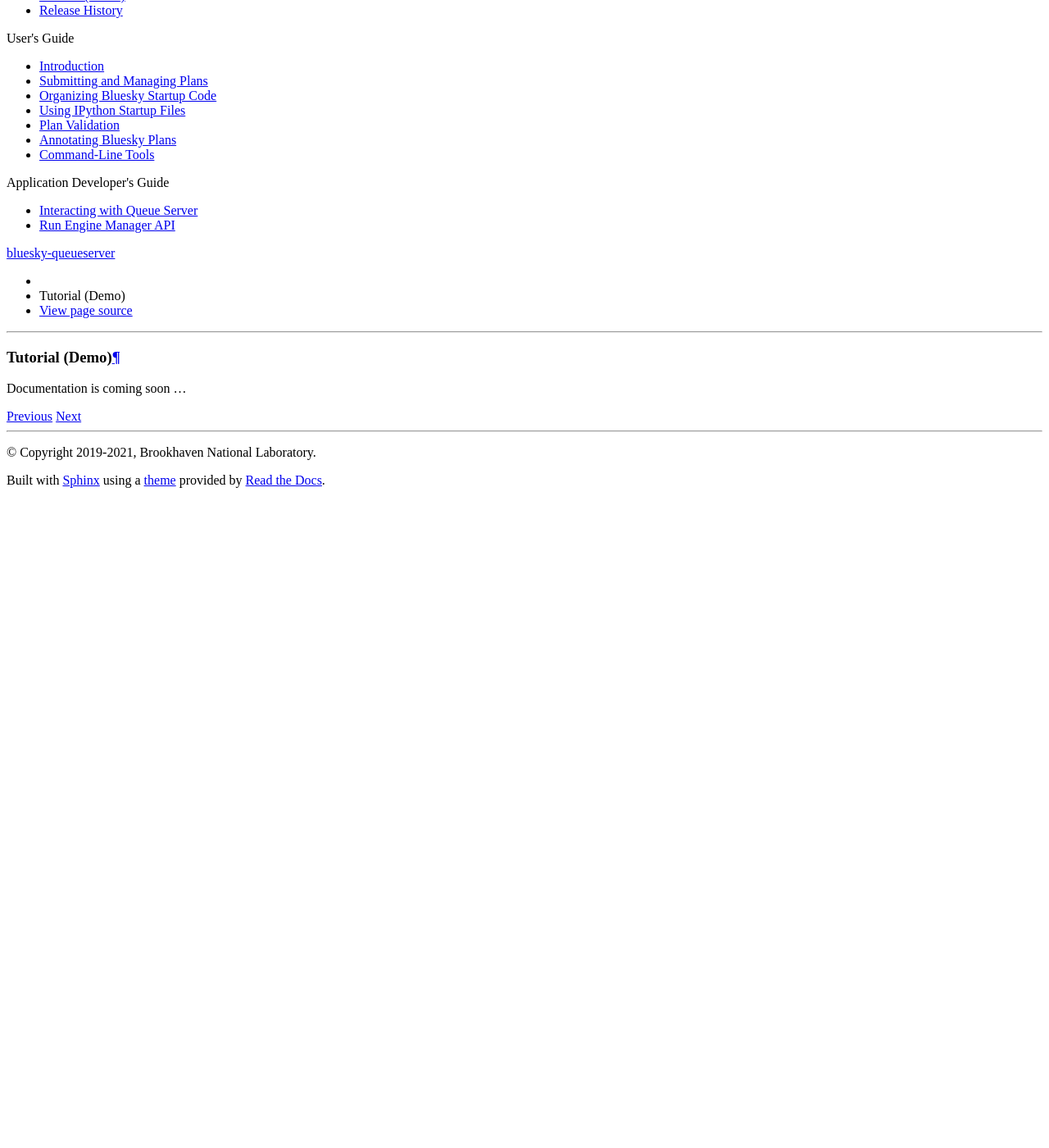
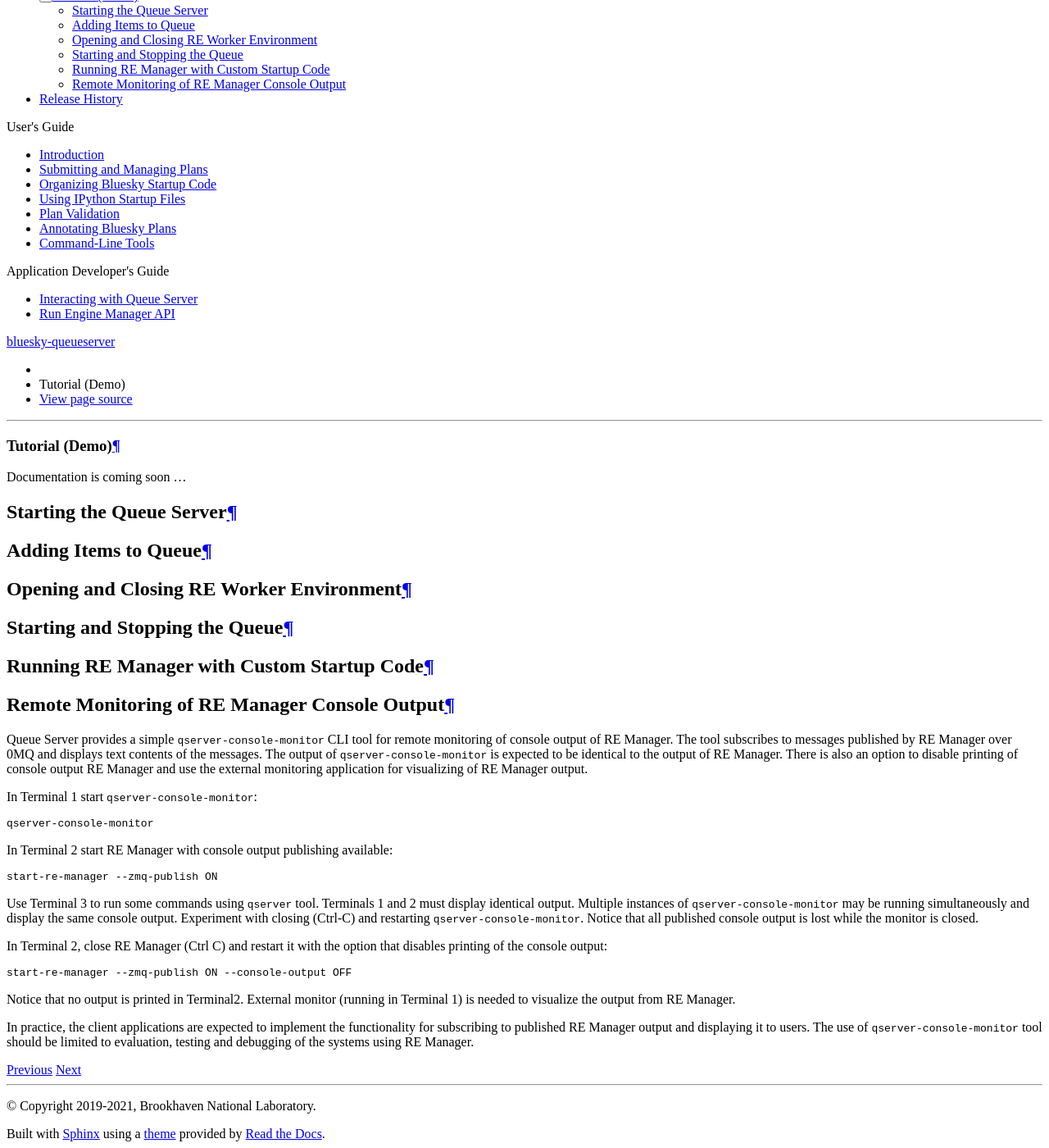
Before and after one commit to bluesky/bluesky-queueserver, a Sphinx documentation site: the page built from docs/source/tutorial.rst, in a window 1280 px wide and 1400 px high, scrolled down 113 px. Shown: the whole window at 82% size. Built offline with Sphinx 7.4.7 and the Read the Docs theme 2.0.0, drawn with Linux system fonts in a browser that asks for light colours; before the commit the page ends 900 px from its top, so only the background shows below that.

Commit message:
DOC: tutorial entry on remote monitoring of RE Manager output

```diff
--- a/docs/source/tutorial.rst
+++ b/docs/source/tutorial.rst
@@ -3,3 +3,56 @@ Tutorial (Demo)
 ===============
 
 Documentation is coming soon ...
+
+Starting the Queue Server
+-------------------------
+
+Adding Items to Queue
+---------------------
+
+Opening and Closing RE Worker Environment
+-----------------------------------------
+
+Starting and Stopping the Queue
+-------------------------------
+
+Running RE Manager with Custom Startup Code
+-------------------------------------------
+
+Remote Monitoring of RE Manager Console Output
+----------------------------------------------
+
+Queue Server provides a simple ``qserver-console-monitor`` CLI tool for remote
+monitoring of console output of RE Manager. The tool subscribes to messages
+published by RE Manager over 0MQ and displays text contents of the messages. The
+output of ``qserver-console-monitor`` is expected to be identical to the output
+of RE Manager. There is also an option to disable printing of console output
+RE Manager and use the external monitoring application for visualizing of
+RE Manager output.
+
+In Terminal 1 start ``qserver-console-monitor``::
+
+  qserver-console-monitor
+
+In Terminal 2 start RE Manager with console output publishing available::
+
+  start-re-manager --zmq-publish ON
+
+Use Terminal 3 to run some commands using ``qserver`` tool. Terminals 1 and 2
+must display identical output. Multiple instances of ``qserver-console-monitor``
+may be running simultaneously and display the same console output.
+Experiment with closing (Ctrl-C) and restarting ``qserver-console-monitor``.
+Notice that all published console output is lost while the monitor is closed.
+
+In Terminal 2, close RE Manager (Ctrl C) and restart it with the option that
+disables printing of the console output::
+
+  start-re-manager --zmq-publish ON --console-output OFF
+
+Notice that no output is printed in Terminal2. External monitor (running in
+Terminal 1) is needed to visualize the output from RE Manager.
+
+In practice, the client applications are expected to implement the
+functionality for subscribing to published RE Manager output and displaying
+it to users. The use of ``qserver-console-monitor`` tool should be limited to
+evaluation, testing and debugging of the systems using RE Manager.
```
